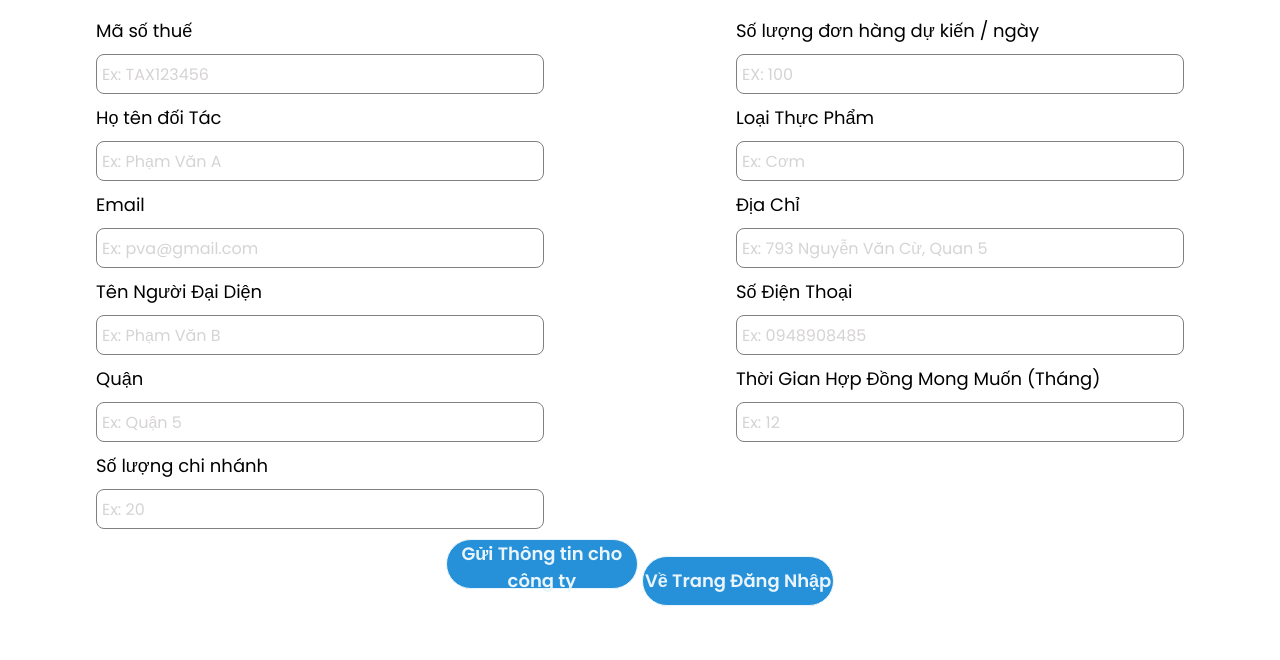
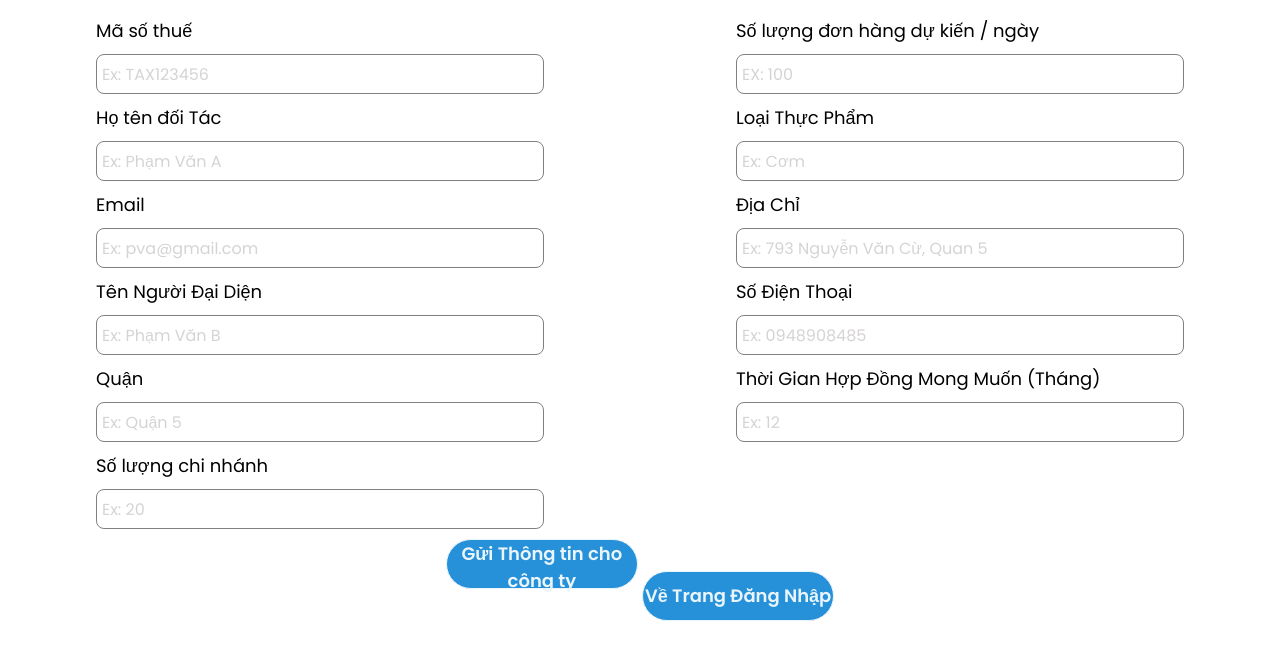
Before and after one commit to phamvuong2002/phamvuong2002.github.io, a plain HTML site: page partner/register/index.html in a window 1280 px wide. Shown: the part 106-766 px from the top of the page. Drawn offline with Linux system fonts and the light colour scheme.

Commit message:
Update index.html

```diff
--- a/partner/register/index.html
+++ b/partner/register/index.html
@@ -103,7 +103,7 @@
             </div>
             <div class = "reg-button">
                 <button onclick="getData()" type="submit" id="signupButton">Gửi Thông tin cho công ty</button>
-                <button onclick="location.href='index.html'" id="signupButton">Về Trang Đăng Nhập</button>
+                <button onclick="location.href='index.html'" id="signupButton" style="position: relative; top: 15px">Về Trang Đăng Nhập</button>
             </div>
 
        </form>
```
